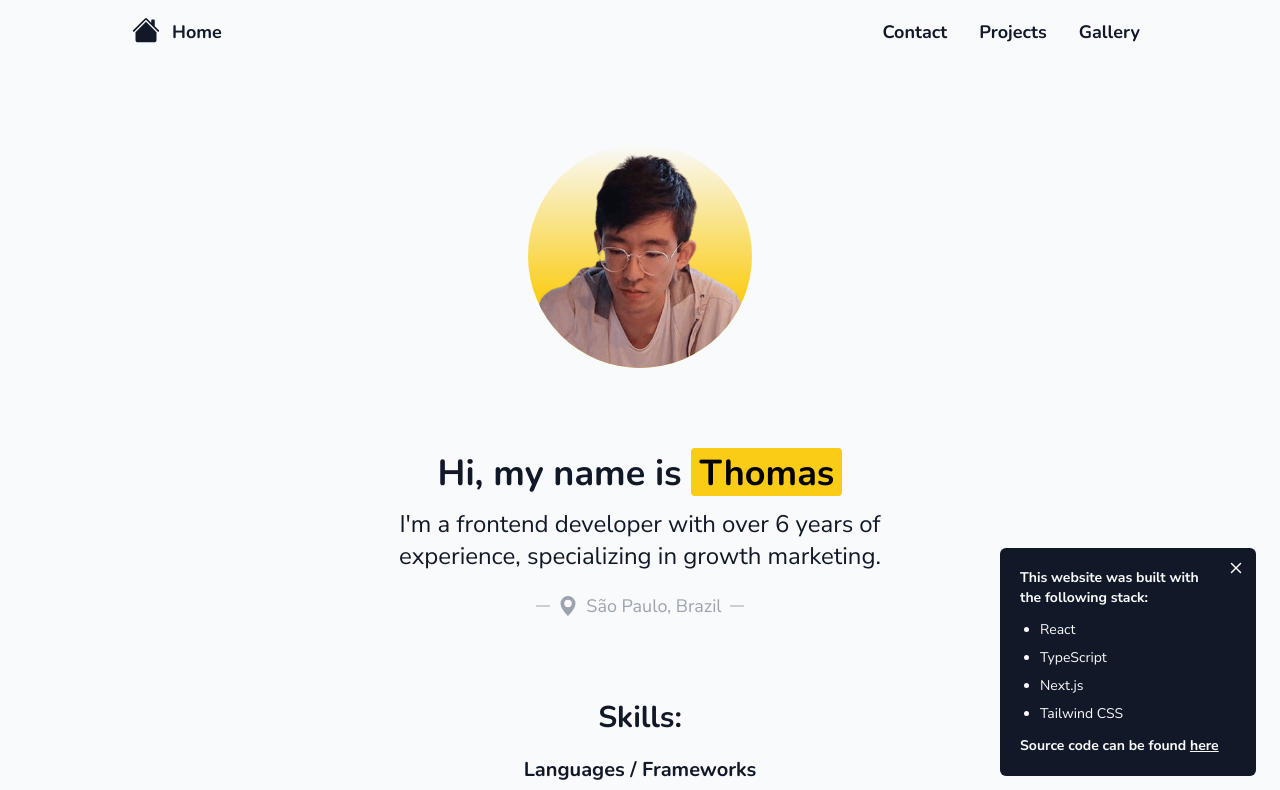
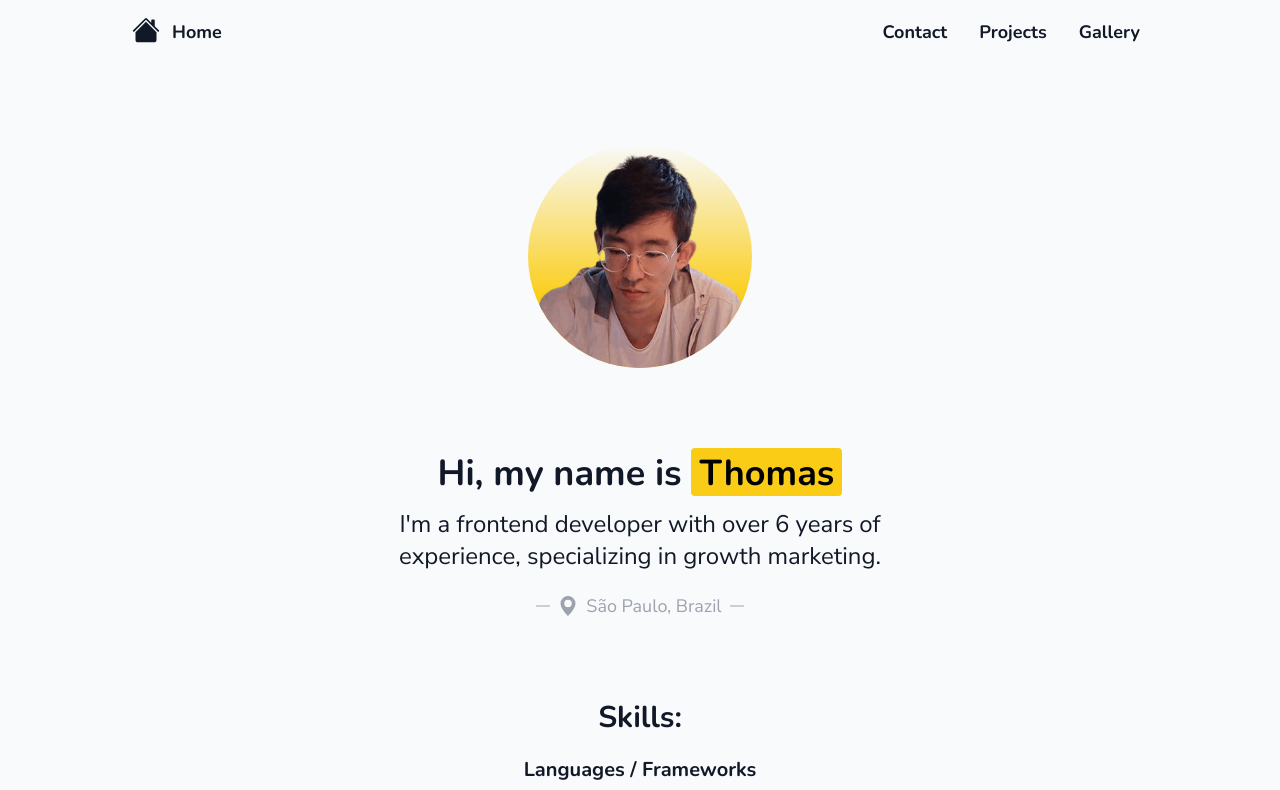
Before and after one commit to thomasryu/portfolio, a Next.js app: page / in a window 1280 px wide. Shown: the top 790 px of the page. Built offline with nearby package versions, Linux system fonts and the light colour scheme.

Commit message:
Hiding tooltip

```diff
--- a/app/page.tsx
+++ b/app/page.tsx
@@ -119,7 +119,7 @@ export default function HomePage() {
         </div>
 
         {/* Tooltip */}
-        <Tooltip className="hidden lg:block w-64">
+        {/* <Tooltip className="hidden lg:block w-64">
           <span className="block text-sm lg:text-md font-bold pr-6">
             This website was built with the following stack:
           </span>
@@ -135,7 +135,7 @@ export default function HomePage() {
               here
             </Link>
           </span>
-        </Tooltip>
+        </Tooltip> */}
       </Container>
     </main>
   )
```
